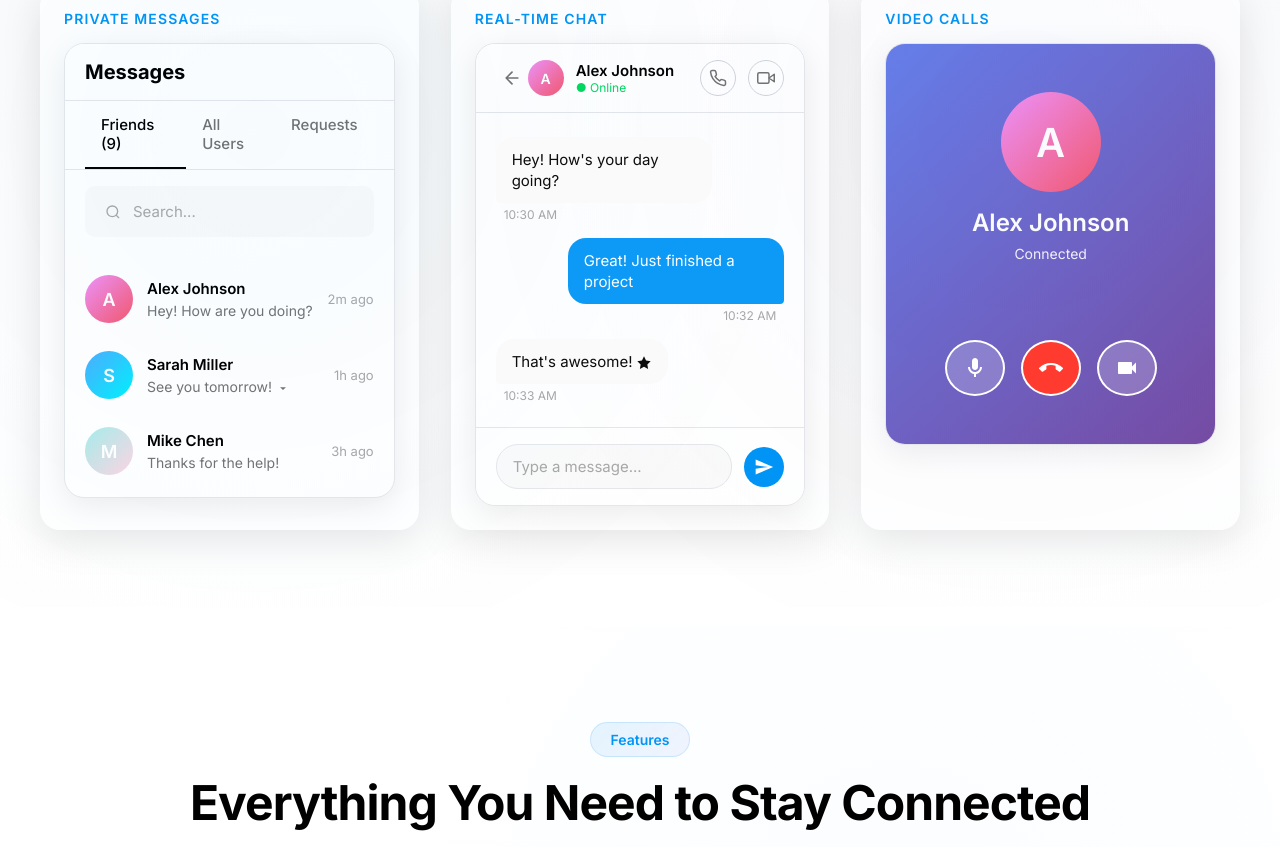
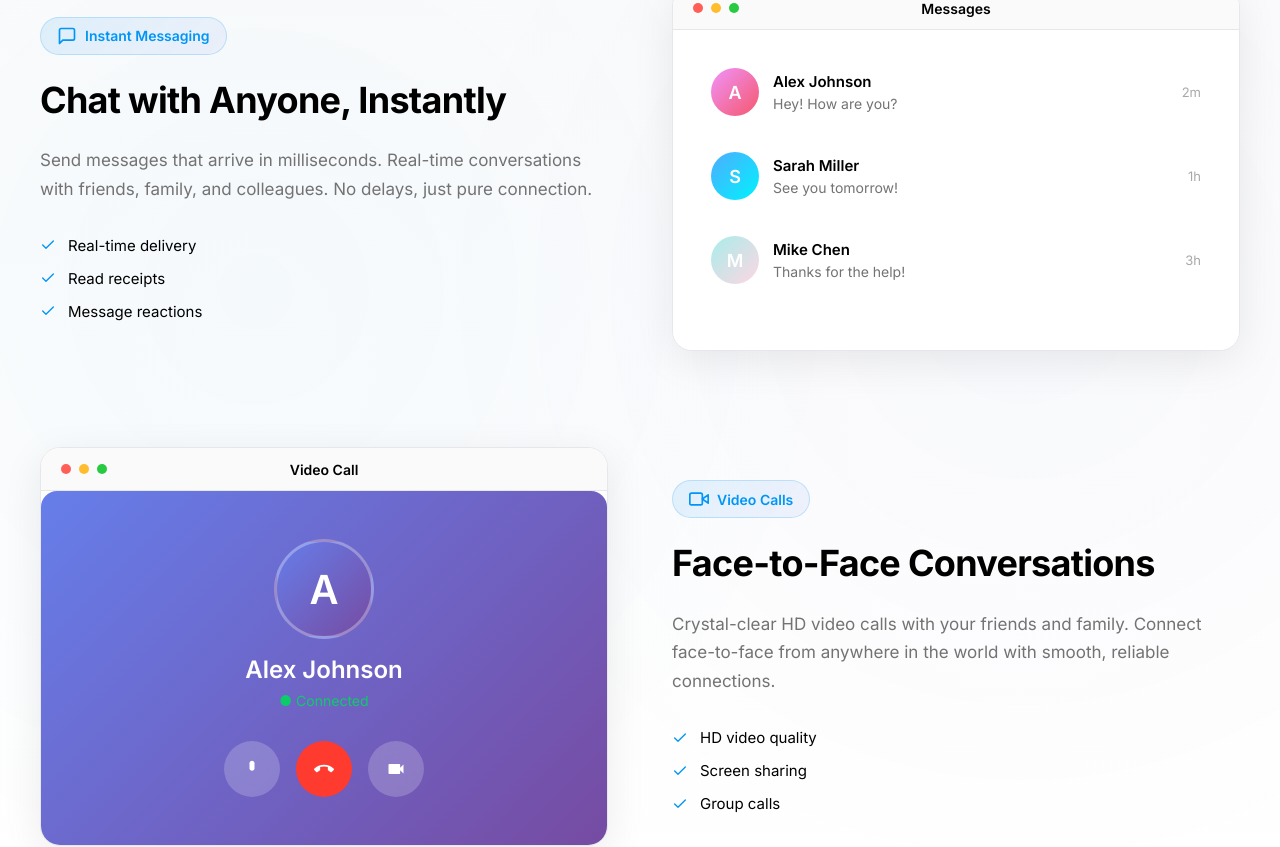
Before and after one commit to sakshampokharel01-beep/Chatter, a React (Vite) app: page / in a window 1280 px wide. Shown: the part 1277-2124 px from the top of the page. Built offline with nearby package versions, Linux system fonts and the light colour scheme; no server answers.

Commit message:
Add premium SaaS-style showcase section to landing page with Instagram-inspired design

```diff
--- a/src/components/LandingPage.jsx
+++ b/src/components/LandingPage.jsx
@@ -228,152 +228,160 @@ export default function LandingPage({ onGetStarted }) {
       <section className="app-preview" id="preview" data-reveal>
         <div className="container">
           <div className="section-header">
-            <span className="section-tag">App Preview</span>
-            <h2 className="section-title">See Chatter in Action</h2>
+            <span className="section-tag">See It In Action</span>
+            <h2 className="section-title">Experience Chatter</h2>
             <p className="section-subtitle">Beautiful, intuitive interface designed for seamless communication</p>
           </div>
 
-          <div className="preview-grid">
-            {/* Messages Preview */}
-            <div className="preview-card">
-              <div className="preview-label">Private Messages</div>
-              <div className="app-screenshot">
-                <div className="screenshot-header">
-                  <div className="screenshot-title">Messages</div>
+          <div className="preview-showcase">
+            {/* Feature Highlight 1 */}
+            <div className="feature-showcase">
+              <div className="showcase-content">
+                <div className="showcase-badge">
+                  <svg width="20" height="20" viewBox="0 0 24 24" fill="none" stroke="currentColor" strokeWidth="2" strokeLinecap="round" strokeLinejoin="round">
+                    <path d="M21 15a2 2 0 0 1-2 2H7l-4 4V5a2 2 0 0 1 2-2h14a2 2 0 0 1 2 2z"/>
+                  </svg>
+                  <span>Instant Messaging</span>
                 </div>
-                <div className="screenshot-tabs">
-                  <div className="tab active">Friends (9)</div>
-                  <div className="tab">All Users</div>
-                  <div className="tab">Requests</div>
+                <h3 className="showcase-title">Chat with Anyone, Instantly</h3>
+                <p className="showcase-description">
+                  Send messages that arrive in milliseconds. Real-time conversations with friends,
+                  family, and colleagues. No delays, just pure connection.
+                </p>
+                <ul className="showcase-features">
+                  <li>
+                    <svg width="16" height="16" viewBox="0 0 24 24" fill="none" stroke="currentColor" strokeWidth="2" strokeLinecap="round" strokeLinejoin="round">
+                      <polyline points="20 6 9 17 4 12"/>
+                    </svg>
+                    <span>Real-time delivery</span>
+                  </li>
+                  <li>
+                    <svg width="16" height="16" viewBox="0 0 24 24" fill="none" stroke="currentColor" strokeWidth="2" strokeLinecap="round" strokeLinejoin="round">
+                      <polyline points="20 6 9 17 4 12"/>
+                    </svg>
+                    <span>Read receipts</span>
+                  </li>
+                  <li>
+                    <svg width="16" height="16" viewBox="0 0 24 24" fill="none" stroke="currentColor" strokeWidth="2" strokeLinecap="round" strokeLinejoin="round">
+                      <polyline points="20 6 9 17 4 12"/>
+                    </svg>
+                    <span>Message reactions</span>
+                  </li>
+                </ul>
               </div>
-                <div className="screenshot-search">
-                  <svg width="16" height="16" viewBox="0 0 24 24" fill="none" stroke="currentColor" strokeWidth="2">
-                    <circle cx="11" cy="11" r="8"/>
-                    <path d="m21 21-4.35-4.35"/>
-                  </svg>
-                  <span>Search...</span>
+              <div className="showcase-visual">
+                <div className="visual-card">
+                  <div className="visual-header">
+                    <div className="visual-dots">
+                      <span></span>
+                      <span></span>
+                      <span></span>
                     </div>
-                <div className="screenshot-list">
-                  <div className="chat-item">
-                    <div className="chat-avatar" style={{background: 'linear-gradient(135deg, #f093fb 0%, #f5576c 100%)'}}>A</div>
-                    <div className="chat-info">
-                      <div className="chat-name">Alex Johnson</div>
-                      <div className="chat-preview">Hey! How are you doing?</div>
+                    <span className="visual-title">Messages</span>
                   </div>
-                    <div className="chat-time">2m ago</div>
+                  <div className="visual-content">
+                    {/* Chat preview mockup */}
+                    <div className="mock-chat-list">
+                      <div className="mock-chat-item">
+                        <div className="mock-avatar" style={{background: 'linear-gradient(135deg, #f093fb 0%, #f5576c 100%)'}}>A</div>
+                        <div className="mock-chat-info">
+                          <div className="mock-name">Alex Johnson</div>
+                          <div className="mock-message">Hey! How are you?</div>
                         </div>
-                  <div className="chat-item">
-                    <div className="chat-avatar" style={{background: 'linear-gradient(135deg, #4facfe 0%, #00f2fe 100%)'}}>S</div>
-                    <div className="chat-info">
-                      <div className="chat-name">Sarah Miller</div>
-                      <div className="chat-preview">
-                        See you tomorrow!
-                        <svg width="14" height="14" viewBox="0 0 24 24" fill="currentColor" style={{display: 'inline', marginLeft: '4px', verticalAlign: 'middle'}}>
-                          <path d="M7 10.5L12 15.5L17 10.5H7Z"/>
-                        </svg>
+                        <div className="mock-time">2m</div>
+                      </div>
+                      <div className="mock-chat-item">
+                        <div className="mock-avatar" style={{background: 'linear-gradient(135deg, #4facfe 0%, #00f2fe 100%)'}}>S</div>
+                        <div className="mock-chat-info">
+                          <div className="mock-name">Sarah Miller</div>
+                          <div className="mock-message">See you tomorrow!</div>
+                        </div>
+                        <div className="mock-time">1h</div>
+                      </div>
+                      <div className="mock-chat-item">
+                        <div className="mock-avatar" style={{background: 'linear-gradient(135deg, #a8edea 0%, #fed6e3 100%)'}}>M</div>
+                        <div className="mock-chat-info">
+                          <div className="mock-name">Mike Chen</div>
+                          <div className="mock-message">Thanks for the help!</div>
+                        </div>
+                        <div className="mock-time">3h</div>
                       </div>
                     </div>
-                    <div className="chat-time">1h ago</div>
-                  </div>
-                  <div className="chat-item">
-                    <div className="chat-avatar" style={{background: 'linear-gradient(135deg, #a8edea 0%, #fed6e3 100%)'}}>M</div>
-                    <div className="chat-info">
-                      <div className="chat-name">Mike Chen</div>
-                      <div className="chat-preview">Thanks for the help!</div>
-                    </div>
-                    <div className="chat-time">3h ago</div>
                   </div>
                 </div>
               </div>
             </div>
 
-            {/* Chat Preview */}
-            <div className="preview-card">
-              <div className="preview-label">Real-time Chat</div>
-              <div className="app-screenshot">
-                <div className="screenshot-header">
-                  <div className="screenshot-back">
+            {/* Feature Highlight 2 */}
+            <div className="feature-showcase reverse">
+              <div className="showcase-content">
+                <div className="showcase-badge">
                   <svg width="20" height="20" viewBox="0 0 24 24" fill="none" stroke="currentColor" strokeWidth="2" strokeLinecap="round" strokeLinejoin="round">
-                      <path d="M19 12H5M12 19l-7-7 7-7"/>
-                    </svg>
-                  </div>
-                  <div className="screenshot-user">
-                    <div className="user-avatar-small" style={{background: 'linear-gradient(135deg, #f093fb 0%, #f5576c 100%)'}}>A</div>
-                    <div>
-                      <div className="user-name-small">Alex Johnson</div>
-                      <div className="user-status-small">● Online</div>
-                    </div>
-                  </div>
-                  <div className="screenshot-actions">
-                    <div className="action-btn">
-                      <svg width="18" height="18" viewBox="0 0 24 24" fill="none" stroke="currentColor" strokeWidth="2" strokeLinecap="round" strokeLinejoin="round">
-                        <path d="M22 16.92v3a2 2 0 0 1-2.18 2 19.79 19.79 0 0 1-8.63-3.07 19.5 19.5 0 0 1-6-6 19.79 19.79 0 0 1-3.07-8.67A2 2 0 0 1 4.11 2h3a2 2 0 0 1 2 1.72 12.84 12.84 0 0 0 .7 2.81 2 2 0 0 1-.45 2.11L8.09 9.91a16 16 0 0 0 6 6l1.27-1.27a2 2 0 0 1 2.11-.45 12.84 12.84 0 0 0 2.81.7A2 2 0 0 1 22 16.92z"/>
-                      </svg>
-                    </div>
-                    <div className="action-btn">
-                      <svg width="18" height="18" viewBox="0 0 24 24" fill="none" stroke="currentColor" strokeWidth="2" strokeLinecap="round" strokeLinejoin="round">
                     <path d="M23 7l-7 5 7 5V7z"/>
                     <rect x="1" y="5" width="15" height="14" rx="2" ry="2"/>
                   </svg>
+                  <span>Video Calls</span>
                 </div>
+                <h3 className="showcase-title">Face-to-Face Conversations</h3>
+                <p className="showcase-description">
+                  Crystal-clear HD video calls with your friends and family. Connect face-to-face
+                  from anywhere in the world with smooth, reliable connections.
+                </p>
+                <ul className="showcase-features">
+                  <li>
+                    <svg width="16" height="16" viewBox="0 0 24 24" fill="none" stroke="currentColor" strokeWidth="2" strokeLinecap="round" strokeLinejoin="round">
+                      <polyline points="20 6 9 17 4 12"/>
+                    </svg>
+                    <span>HD video quality</span>
+                  </li>
+                  <li>
+                    <svg width="16" height="16" viewBox="0 0 24 24" fill="none" stroke="currentColor" strokeWidth="2" strokeLinecap="round" strokeLinejoin="round">
+                      <polyline points="20 6 9 17 4 12"/>
+                    </svg>
+                    <span>Screen sharing</span>
+                  </li>
+                  <li>
+                    <svg width="16" height="16" viewBox="0 0 24 24" fill="none" stroke="currentColor" strokeWidth="2" strokeLinecap="round" strokeLinejoin="round">
+                      <polyline points="20 6 9 17 4 12"/>
+                    </svg>
+                    <span>Group calls</span>
+                  </li>
+                </ul>
               </div>
+              <div className="showcase-visual">
+                <div className="visual-card">
+                  <div className="visual-header">
+                    <div className="visual-dots">
+                      <span></span>
+                      <span></span>
+                      <span></span>
                     </div>
-                <div className="screenshot-messages">
-                  <div className="message-bubble received">
-                    <div className="bubble-text">Hey! How's your day going?</div>
-                    <div className="bubble-time">10:30 AM</div>
+                    <span className="visual-title">Video Call</span>
                   </div>
-                  <div className="message-bubble sent">
-                    <div className="bubble-text">Great! Just finished a project</div>
-                    <div className="bubble-time">10:32 AM</div>
+                  <div className="visual-content video-call-mock">
+                    <div className="video-participant">
+                      <div className="participant-avatar" style={{background: 'linear-gradient(135deg, #667eea 0%, #764ba2 100%)'}}>
+                        <span>A</span>
                       </div>
-                  <div className="message-bubble received">
-                    <div className="bubble-text">
-                      That's awesome!
-                      <svg width="16" height="16" viewBox="0 0 24 24" fill="currentColor" style={{display: 'inline', marginLeft: '4px', verticalAlign: 'middle'}}>
-                        <path d="M12 2l3.09 6.26L22 9.27l-5 4.87 1.18 6.88L12 17.77l-6.18 3.25L7 14.14 2 9.27l6.91-1.01L12 2z"/>
+                      <div className="participant-name">Alex Johnson</div>
+                      <div className="participant-status">● Connected</div>
+                    </div>
+                    <div className="video-controls-mock">
+                      <div className="control-mock">
+                        <svg width="18" height="18" viewBox="0 0 24 24" fill="currentColor">
+                          <path d="M12 14c1.66 0 3-1.34 3-3V5c0-1.66-1.34-3-3-3S9 3.34 9 5v6c0 1.66 1.34 3 3 3z"/>
                         </svg>
                       </div>
-                    <div className="bubble-time">10:33 AM</div>
-                  </div>
-                </div>
-                <div className="screenshot-input">
-                  <div className="input-field">Type a message...</div>
-                  <div className="send-btn">
-                    <svg width="20" height="20" viewBox="0 0 24 24" fill="currentColor">
-                      <path d="M2 21l21-9L2 3v7l15 2-15 2v7z"/>
-                    </svg>
-                  </div>
-                </div>
-              </div>
-            </div>
-
-            {/* Video Call Preview */}
-            <div className="preview-card">
-              <div className="preview-label">Video Calls</div>
-              <div className="app-screenshot">
-                <div className="screenshot-video">
-                  <div className="video-placeholder">
-                    <div className="video-avatar" style={{background: 'linear-gradient(135deg, #f093fb 0%, #f5576c 100%)'}}>A</div>
-                    <div className="video-name">Alex Johnson</div>
-                    <div className="video-status">Connected</div>
-                  </div>
-                  <div className="video-controls">
-                    <div className="control-btn">
-                      <svg width="24" height="24" viewBox="0 0 24 24" fill="currentColor">
-                        <path d="M12 14c1.66 0 3-1.34 3-3V5c0-1.66-1.34-3-3-3S9 3.34 9 5v6c0 1.66 1.34 3 3 3z"/>
-                        <path d="M17 11c0 2.76-2.24 5-5 5s-5-2.24-5-5H5c0 3.53 2.61 6.43 6 6.92V21h2v-3.08c3.39-.49 6-3.39 6-6.92h-2z"/>
-                      </svg>
-                    </div>
-                    <div className="control-btn red">
-                      <svg width="24" height="24" viewBox="0 0 24 24" fill="currentColor">
+                      <div className="control-mock danger">
+                        <svg width="18" height="18" viewBox="0 0 24 24" fill="currentColor">
                           <path d="M12 9c-1.6 0-3.15.25-4.6.72v3.1c0 .39-.23.74-.56.9-.98.49-1.87 1.12-2.66 1.85-.18.18-.43.28-.7.28-.28 0-.53-.11-.71-.29L.29 13.08c-.18-.17-.29-.42-.29-.7 0-.28.11-.53.29-.71C3.34 8.78 7.46 7 12 7s8.66 1.78 11.71 4.67c.18.18.29.43.29.71 0 .28-.11.53-.29.71l-2.48 2.48c-.18.18-.43.29-.71.29-.27 0-.52-.11-.7-.28-.79-.74-1.68-1.36-2.66-1.85-.33-.16-.56-.5-.56-.9v-3.1C15.15 9.25 13.6 9 12 9z"/>
                         </svg>
                       </div>
-                    <div className="control-btn">
-                      <svg width="24" height="24" viewBox="0 0 24 24" fill="currentColor">
+                      <div className="control-mock">
+                        <svg width="18" height="18" viewBox="0 0 24 24" fill="currentColor">
                           <path d="M17 10.5V7c0-.55-.45-1-1-1H4c-.55 0-1 .45-1 1v10c0 .55.45 1 1 1h12c.55 0 1-.45 1-1v-3.5l4 4v-11l-4 4z"/>
                         </svg>
+                      </div>
                     </div>
                   </div>
                 </div>
--- a/src/styles/LandingPage.css
+++ b/src/styles/LandingPage.css
@@ -532,6 +532,304 @@
   50% {
     transform: translateY(-20px);
   }
+}
+
+/* Showcase Section */
+.preview-showcase {
+  display: flex;
+  flex-direction: column;
+  gap: 6rem;
+  max-width: 1200px;
+  margin: 0 auto;
+  position: relative;
+  z-index: 1;
+}
+
+.feature-showcase {
+  display: grid;
+  grid-template-columns: 1fr 1fr;
+  gap: 4rem;
+  align-items: center;
+}
+
+.feature-showcase.reverse {
+  direction: rtl;
+}
+
+.feature-showcase.reverse > * {
+  direction: ltr;
+}
+
+.showcase-content {
+  display: flex;
+  flex-direction: column;
+  gap: 1.5rem;
+}
+
+.showcase-badge {
+  display: inline-flex;
+  align-items: center;
+  gap: 0.5rem;
+  padding: 0.5rem 1rem;
+  background: linear-gradient(135deg, rgba(0, 149, 246, 0.1) 0%, rgba(102, 126, 234, 0.08) 100%);
+  color: var(--accent);
+  border-radius: 50px;
+  font-size: 0.875rem;
+  font-weight: 600;
+  border: 1.5px solid rgba(0, 149, 246, 0.2);
+  width: fit-content;
+}
+
+.showcase-badge svg {
+  width: 20px;
+  height: 20px;
+}
+
+.showcase-title {
+  font-size: clamp(1.75rem, 3vw, 2.25rem);
+  font-weight: 700;
+  color: var(--text-primary);
+  line-height: 1.2;
+  letter-spacing: -0.02em;
+}
+
+.showcase-description {
+  font-size: 1.0625rem;
+  line-height: 1.7;
+  color: var(--text-secondary);
+}
+
+.showcase-features {
+  display: flex;
+  flex-direction: column;
+  gap: 0.875rem;
+  list-style: none;
+  margin-top: 0.5rem;
+}
+
+.showcase-features li {
+  display: flex;
+  align-items: center;
+  gap: 0.75rem;
+  font-size: 0.9375rem;
+  color: var(--text-primary);
+}
+
+.showcase-features li svg {
+  width: 16px;
+  height: 16px;
+  color: var(--accent);
+  flex-shrink: 0;
+}
+
+.showcase-visual {
+  position: relative;
+}
+
+.visual-card {
+  background: white;
+  border: 1.5px solid var(--border-light);
+  border-radius: 20px;
+  overflow: hidden;
+  box-shadow: 0 10px 40px rgba(0, 0, 0, 0.08);
+  transition: all 0.4s cubic-bezier(0.4, 0, 0.2, 1);
+}
+
+.visual-card:hover {
+  box-shadow: 0 16px 56px rgba(0, 0, 0, 0.12);
+  transform: translateY(-4px);
+}
+
+.visual-header {
+  display: flex;
+  align-items: center;
+  justify-content: space-between;
+  padding: 1rem 1.25rem;
+  border-bottom: 1.5px solid var(--border-light);
+  background: var(--bg-secondary);
+}
+
+.visual-dots {
+  display: flex;
+  gap: 0.5rem;
+}
+
+.visual-dots span {
+  width: 10px;
+  height: 10px;
+  border-radius: 50%;
+  background: var(--border-default);
+}
+
+.visual-dots span:nth-child(1) {
+  background: #ff5f57;
+}
+
+.visual-dots span:nth-child(2) {
+  background: #ffbd2e;
+}
+
+.visual-dots span:nth-child(3) {
+  background: #28ca42;
+}
+
+.visual-title {
+  font-size: 0.875rem;
+  font-weight: 600;
+  color: var(--text-primary);
+  position: absolute;
+  left: 50%;
+  transform: translateX(-50%);
+}
+
+.visual-content {
+  padding: 1.5rem;
+  background: white;
+  min-height: 320px;
+}
+
+/* Mock Chat List */
+.mock-chat-list {
+  display: flex;
+  flex-direction: column;
+  gap: 0.5rem;
+}
+
+.mock-chat-item {
+  display: flex;
+  align-items: center;
+  gap: 0.875rem;
+  padding: 0.875rem;
+  border-radius: 12px;
+  transition: background 0.2s ease;
+  cursor: pointer;
+}
+
+.mock-chat-item:hover {
+  background: var(--bg-secondary);
+}
+
+.mock-avatar {
+  width: 48px;
+  height: 48px;
+  border-radius: 50%;
+  display: flex;
+  align-items: center;
+  justify-content: center;
+  color: white;
+  font-weight: 600;
+  font-size: 1.125rem;
+  flex-shrink: 0;
+}
+
+.mock-chat-info {
+  flex: 1;
+  min-width: 0;
+}
+
+.mock-name {
+  font-size: 0.9375rem;
+  font-weight: 600;
+  color: var(--text-primary);
+  margin-bottom: 0.25rem;
+}
+
+.mock-message {
+  font-size: 0.875rem;
+  color: var(--text-secondary);
+  white-space: nowrap;
+  overflow: hidden;
+  text-overflow: ellipsis;
+}
+
+.mock-time {
+  font-size: 0.8125rem;
+  color: var(--text-tertiary);
+  flex-shrink: 0;
+}
+
+/* Video Call Mock */
+.video-call-mock {
+  display: flex;
+  flex-direction: column;
+  align-items: center;
+  justify-content: center;
+  gap: 2rem;
+  background: linear-gradient(135deg, #667eea 0%, #764ba2 100%);
+  border-radius: 16px;
+  padding: 3rem 2rem;
+  min-height: 320px;
+}
+
+.video-participant {
+  text-align: center;
+  color: white;
+}
+
+.participant-avatar {
+  width: 100px;
+  height: 100px;
+  border-radius: 50%;
+  display: flex;
+  align-items: center;
+  justify-content: center;
+  font-size: 2.5rem;
+  font-weight: 600;
+  margin: 0 auto 1rem;
+  border: 3px solid rgba(255, 255, 255, 0.3);
+}
+
+.participant-avatar span {
+  color: white;
+}
+
+.participant-name {
+  font-size: 1.5rem;
+  font-weight: 600;
+  margin-bottom: 0.5rem;
+}
+
+.participant-status {
+  font-size: 0.875rem;
+  opacity: 0.9;
+  color: #00d95f;
+}
+
+.video-controls-mock {
+  display: flex;
+  gap: 1rem;
+}
+
+.control-mock {
+  width: 56px;
+  height: 56px;
+  display: flex;
+  align-items: center;
+  justify-content: center;
+  background: rgba(255, 255, 255, 0.2);
+  backdrop-filter: blur(10px);
+  border-radius: 50%;
+  cursor: pointer;
+  transition: all 0.2s ease;
+  color: white;
+}
+
+.control-mock:hover {
+  background: rgba(255, 255, 255, 0.3);
+  transform: scale(1.05);
+}
+
+.control-mock svg {
+  width: 20px;
+  height: 20px;
+}
+
+.control-mock.danger {
+  background: #ff3b30;
+}
+
+.control-mock.danger:hover {
+  background: #e02d21;
 }
 
 .section-header {
@@ -1317,6 +1615,60 @@
 }
 
 
+/* Responsive Showcase */
+@media (max-width: 968px) {
+  .feature-showcase {
+    grid-template-columns: 1fr;
+    gap: 2.5rem;
+  }
+
+  .feature-showcase.reverse {
+    direction: ltr;
+  }
+
+  .showcase-content {
+    text-align: center;
+  }
+
+  .showcase-badge {
+    margin: 0 auto;
+  }
+
+  .showcase-features {
+    align-items: flex-start;
+    text-align: left;
+  }
+
+  .visual-content {
+    min-height: 280px;
+  }
+
+  .video-call-mock {
+    padding: 2rem 1.5rem;
+    min-height: 280px;
+  }
+
+  .participant-avatar {
+    width: 80px;
+    height: 80px;
+    font-size: 2rem;
+  }
+
+  .participant-name {
+    font-size: 1.25rem;
+  }
+
+  .control-mock {
+    width: 48px;
+    height: 48px;
+  }
+
+  .control-mock svg {
+    width: 18px;
+    height: 18px;
+  }
+}
+
 /* Responsive Hero */
 @media (max-width: 968px) {
   .hero-content {
```
Lines whose indentation alone changed are shown as unchanged.
